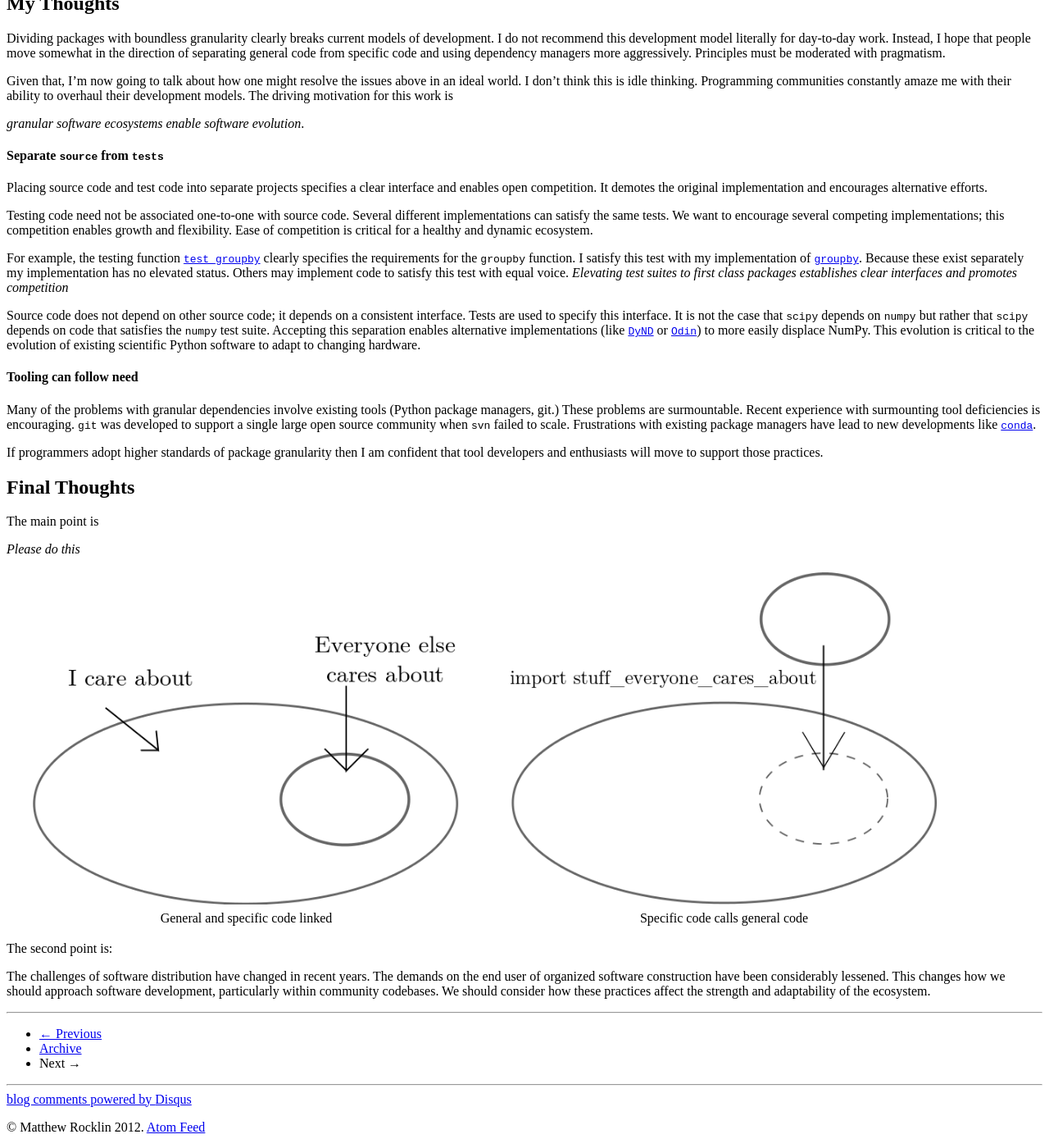
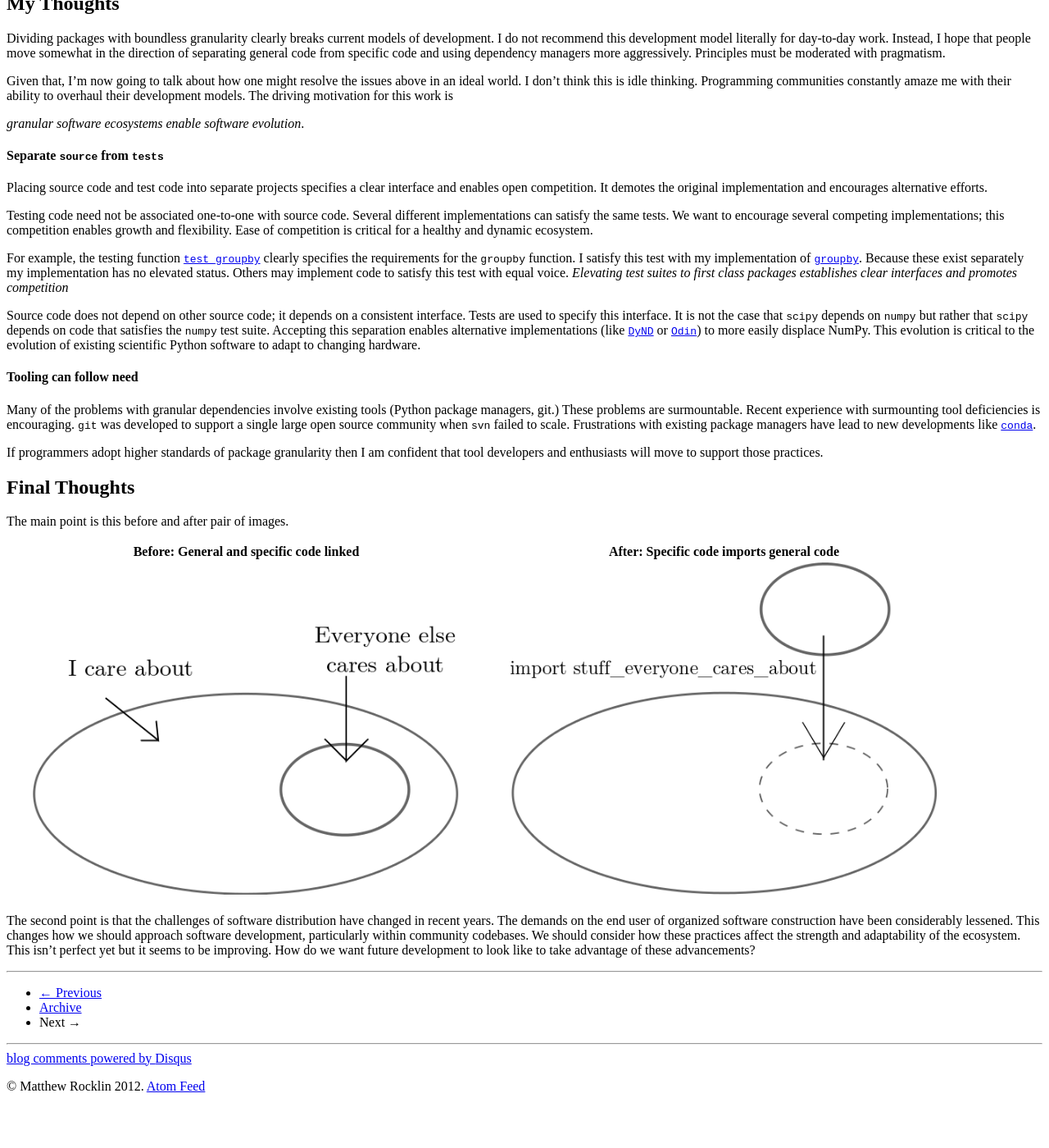
Before and after one commit to besyskymnbk/blog, a Jekyll site: the page built from _posts/work/2013-07-02-Packages.md, in a window 1280 px wide and 1400 px high, scrolled down 3117 px. Shown: the whole window at 82% size. Built offline with Jekyll 4.4.1, drawn with Linux system fonts in a browser that asks for light colours; comment, search, counter and statistics services are not loaded; after the commit the page ends 4467 px from its top, so only the background shows below that; some of the changed text lies outside the part shown.

Commit message:
minor edits and youtube link in packages

```diff
--- a/_posts/work/2013-07-02-Packages.md
+++ b/_posts/work/2013-07-02-Packages.md
@@ -15,9 +15,9 @@ Principle: *Refactor general code into a separate module/package*
 
 This principle is illustrated with the following pair of images (left: siloed code, right: open code)
 
+| Before: General and specific code linked                 | After: Specific code imports general code                 |
+|:--------------------------------------------------------:|:---------------------------------------------------------:|
 | <img src="{{ BASE_PATH }}/images/care.png" width="90%">  | <img src="{{ BASE_PATH }}/images/care2.png" width="90%">  |
-|:--------------------------------------------------------:|:---------------------------------------------------------:|
-| General and specific code linked                         | Specific code calls general code                          |
 
 
 Invariably packages contain code of varying general utility.  Scientific codes often target specific applications (like genome sequencing of the fruit fly) but also contain some generally applicable routines (like fuzzy string matching).  These general routines have great potential value to the broader community but are unfortunately sequestered within the special-case application code.
@@ -34,9 +34,9 @@ As with all good lightning talks, we take the idea to absurdity.
 
 Invariably even the extracted general project will have components of more or less generality.  We repeat our principle and separate the "general" package into its more general and less general components.  We do this until no package contains components of varying generality.  This process produces packages of boundless granularity.
 
+| Separate super-general code from general code            | Absurd separation to many tiny projects                   |
+|:--------------------------------------------------------:|:---------------------------------------------------------:|
 | <img src="{{ BASE_PATH }}/images/care4.png" width="90%"> | <img src="{{ BASE_PATH }}/images/care6.png" width="90%">  |
-|:--------------------------------------------------------:|:---------------------------------------------------------:|
-| Separate super-general code from general code            | Absurd separation to many tiny projects                   |
 
 Intermediate projects become empty collections of imports.  We remove them and find a sea of atomic packages with dependencies.  Our application code becomes much smaller due to the sea of generally applicable code.
 
@@ -122,14 +122,10 @@ If programmers adopt higher standards of package granularity then I am confident
 Final Thoughts
 --------------
 
-The main point is
+The main point is this before and after pair of images.
 
-*Please do this*
+| Before: General and specific code linked                 | After: Specific code imports general code                 |
+|:--------------------------------------------------------:|:---------------------------------------------------------:|
+| <img src="{{ BASE_PATH }}/images/care.png" width="90%">  | <img src="{{ BASE_PATH }}/images/care2.png" width="90%">  |
 
-| <img src="{{ BASE_PATH }}/images/care.png" width="90%">  | <img src="{{ BASE_PATH }}/images/care2.png" width="90%">  |
-|:--------------------------------------------------------:|:---------------------------------------------------------:|
-| General and specific code linked                         | Specific code calls general code                          |
-
-The second point is:
-
-The challenges of software distribution have changed in recent years.  The demands on the end user of organized software construction have been considerably lessened.  This changes how we should approach software development, particularly within community codebases.  We should consider how these practices affect the strength and adaptability of the ecosystem.
+The second point is that the challenges of software distribution have changed in recent years.  The demands on the end user of organized software construction have been considerably lessened.  This changes how we should approach software development, particularly within community codebases.  We should consider how these practices affect the strength and adaptability of the ecosystem.  This isn't perfect yet but it seems to be improving.  How do we want future development to look like to take advantage of these advancements?
```
Also changed, not shown: other parts of _posts/work/2013-07-02-Packages.md (+1 -1 lines).
